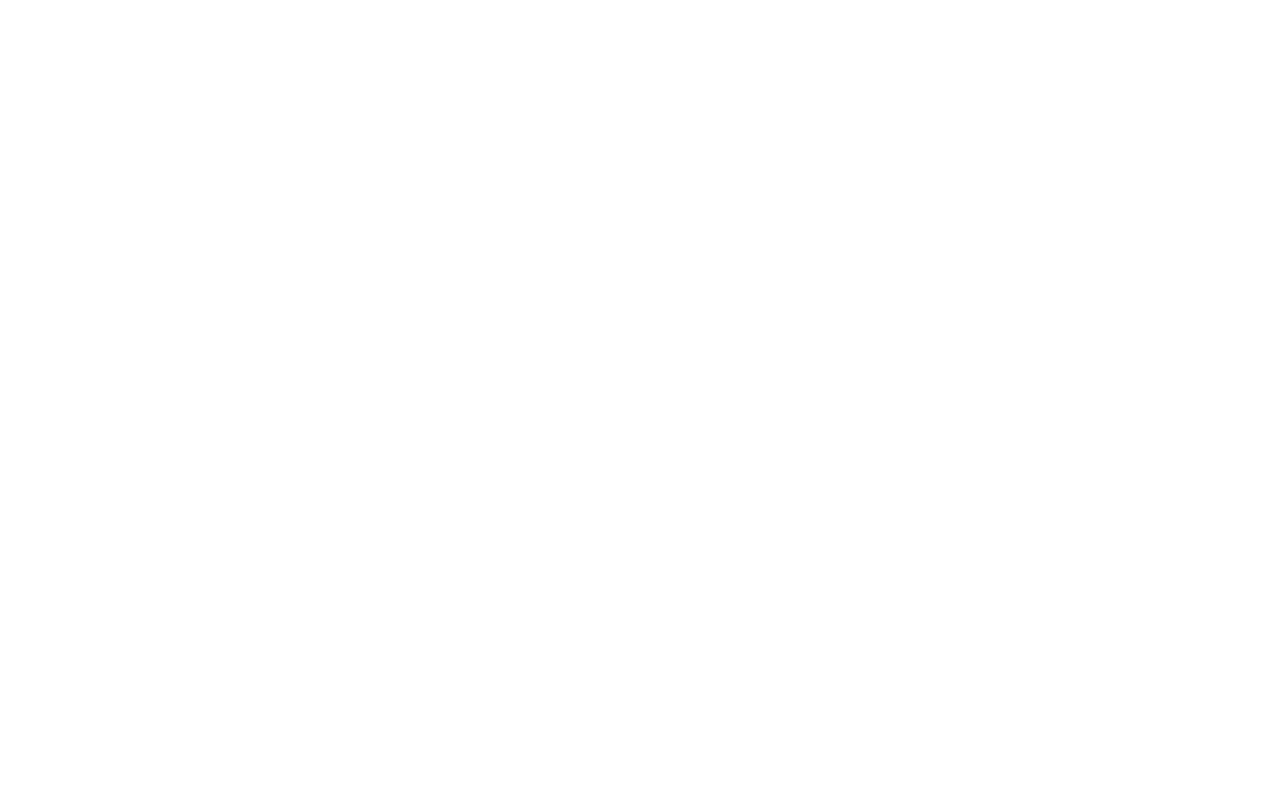
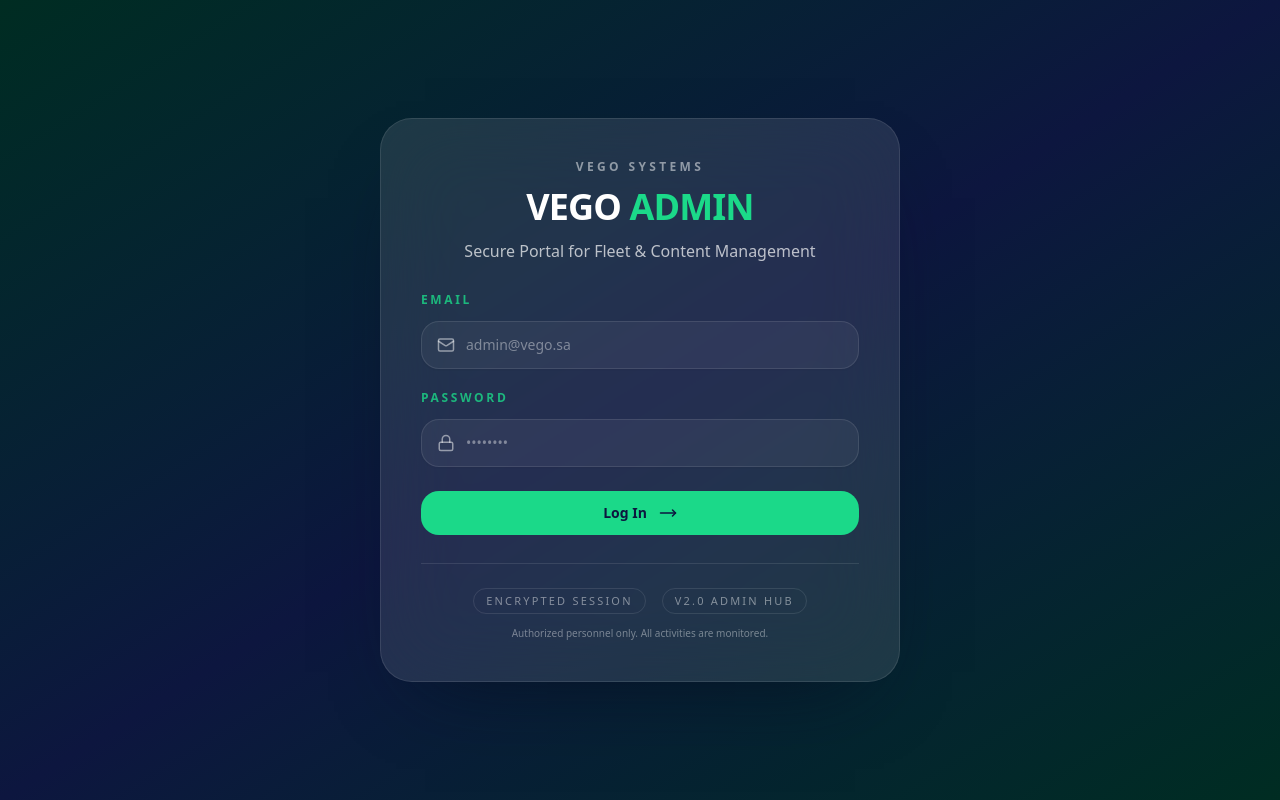
Before and after one commit to vego-group/vego-sa-website, a Next.js app: page /dashboard/login in a window 1280 px wide. Before the commit this address had no page. Built offline with nearby package versions, Linux system fonts and the light colour scheme.

Commit message:
fix route in dashboard

```diff
--- a/src/app/[locale]/dashboard/layout.tsx
+++ /dev/null
@@ -1,11 +0,0 @@
-import type { ReactNode } from "react";
-
-type DashboardLayoutProps = {
-  children: ReactNode;
-};
-
-function DashboardLayout({ children }: DashboardLayoutProps) {
-  return <main>{children}</main>;
-}
-
-export default DashboardLayout;
--- a/src/app/[locale]/layout.tsx
+++ b/src/app/[locale]/layout.tsx
@@ -4,7 +4,7 @@
 import { getMessages, setRequestLocale } from "next-intl/server";
 import { notFound } from "next/navigation";
 import { routing } from "@/i18n/routing";
-import "./globals.css";
+import "../globals.css";
 import "swiper/css";
 import "swiper/css/pagination";
 import { LOGO, SITE_DESCRIPTION, SITE_TITLE, SITE_URL } from "@/constants";
--- /dev/null
+++ b/src/app/dashboard/layout.tsx
@@ -0,0 +1,32 @@
+import { Cairo, Cormorant_Garamond } from "next/font/google";
+import type { ReactNode } from "react";
+import "../globals.css";
+import "swiper/css";
+import "swiper/css/pagination";
+
+type DashboardLayoutProps = {
+  children: ReactNode;
+};
+
+const cairo = Cairo({
+  variable: "--font-cairo",
+  subsets: ["arabic", "latin"],
+});
+
+const cormorant = Cormorant_Garamond({
+  variable: "--font-cormorant",
+  subsets: ["latin"],
+  weight: ["400", "500", "600", "700"],
+});
+
+function DashboardLayout({ children }: DashboardLayoutProps) {
+  return (
+    <html lang="en" dir="ltr">
+      <body className={`${cairo.variable} ${cormorant.variable} antialiased`}>
+        <div className="min-h-svh">{children}</div>
+      </body>
+    </html>
+  );
+}
+
+export default DashboardLayout;
--- a/src/components/dashboard/login/index.tsx
+++ b/src/components/dashboard/login/index.tsx
@@ -16,7 +16,7 @@
         initial="hidden"
         animate="visible"
         variants={cardVariants}
-        className="w-full max-w-130"
+        className="w-full max-w-130 py-10"
       >
         <LoginCard>
           <motion.div
--- a/src/components/dashboard/login/login-header.tsx
+++ b/src/components/dashboard/login/login-header.tsx
@@ -11,7 +11,7 @@
         Secure Portal for Fleet &amp; Content Management
       </p>
     </div>
-  )
+  );
 }
 
-export { LoginHeader }
+export { LoginHeader };
--- a/src/proxy.ts
+++ b/src/proxy.ts
@@ -10,5 +10,5 @@
 export default intlProxy;
 
 export const config = {
-  matcher: ["/((?!api|_next|.*\\..*).*)"],
+  matcher: ["/((?!api|_next|dashboard|.*\\..*).*)"],
 };
```
Also changed, not shown: public/images/admin-logo.svg (added), src/app/dashboard/dashboard/page.tsx (renamed from src/app/[locale]/dashboard/dashboard/page.tsx), src/app/dashboard/login/page.tsx (renamed from src/app/[locale]/dashboard/login/page.tsx), src/app/dashboard/page.tsx (renamed from src/app/[locale]/dashboard/page.tsx), src/app/globals.css (renamed from src/app/[locale]/globals.css).
